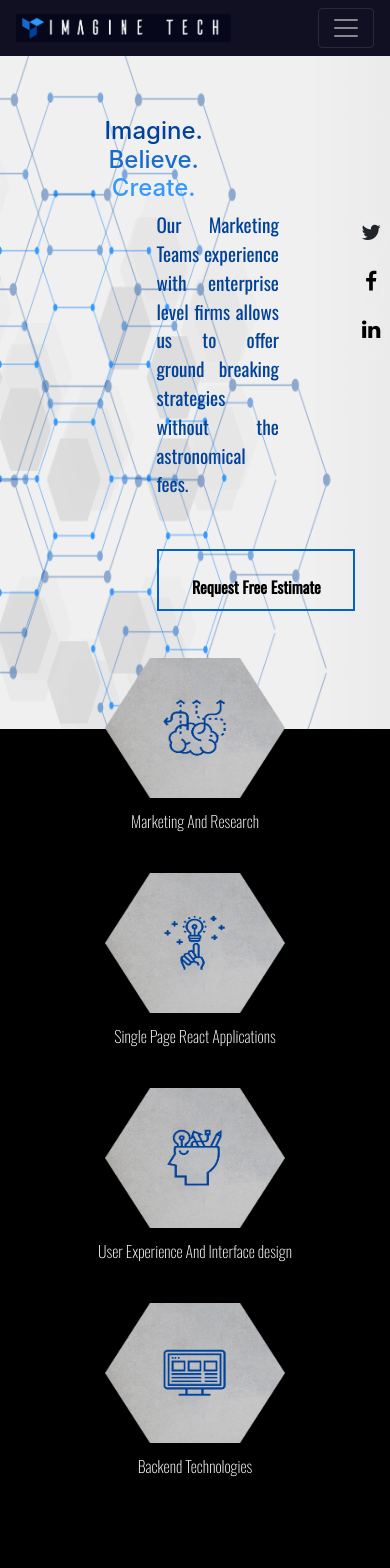
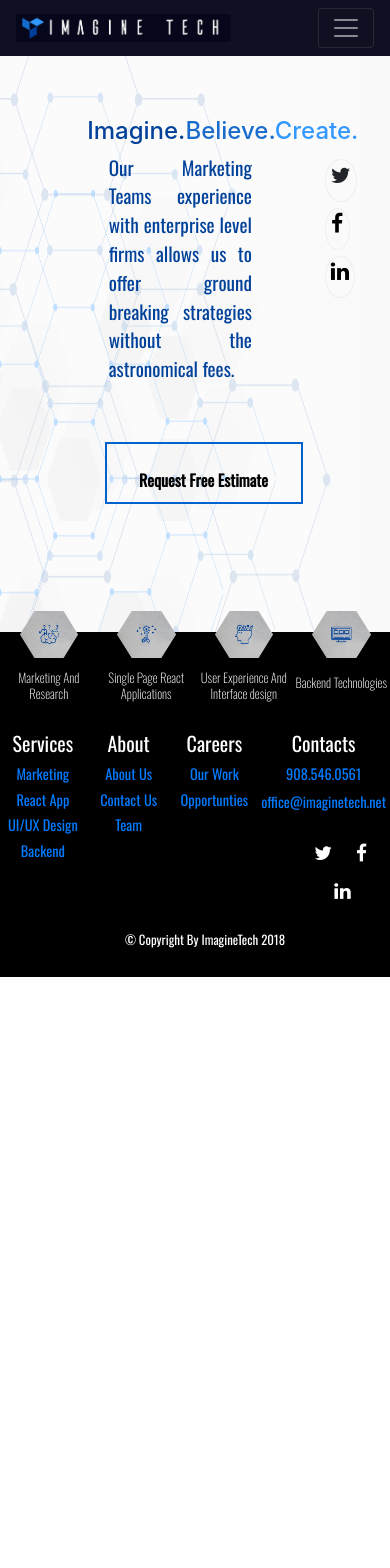
Before and after one commit to sarah1982/imagine-tech-site, an Angular app: page / in a window 390 px wide. Shown: the top 1568 px of the page. After the commit the page ends 977 px from the top, so only its background shows below. Built offline with nearby package versions, Linux system fonts and the light colour scheme.

Commit message:
Modified the files for the image-resize

```diff
--- a/src/app/footer/footer.component.css
+++ b/src/app/footer/footer.component.css
@@ -15,10 +15,13 @@
   height:100%;
   padding-top:10px;
   font-family: 'oswald','sans-serif';
-  font-size:1rem;
+  font-size:0.9rem;
 }
 .bg-footer{
   background-color: black;
+}
+.col{
+  padding:1%;
 }
 p{
   color:#fff;
@@ -62,6 +65,7 @@ h6{
   color:white;
   margin-left: 20px;
   text-align: center;
+  font-size:0.8rem;
 }
 li{
   text-align:center;
--- a/src/app/footer/footer.component.html
+++ b/src/app/footer/footer.component.html
@@ -18,7 +18,7 @@
 
           <section class="footer-top padding-top">
               <div class="row">
-                <div class="col-sm-3 col-md-3 col-lg-3 white">
+                <div class="col col-sm-3 col-md-3 col-lg-3 col-xs-3 white">
                   <h5 class="title"> Services</h5>
                   <ul class="list-unstyled">
                     <li> <a routerLink="/market">Marketing</a></li>
@@ -27,7 +27,7 @@
                     <li> <a routerLink="/backend">Backend</a></li>
                   </ul>
                 </div>
-                <div class="col-sm-3  col-md-3 col-lg-3 white">
+                <div class="col col-sm-3  col-md-3 col-lg-3 col-xs-3 white">
                   <h5 class="title">About</h5>
                   <ul class="list-unstyled">
                     <li> <a routerLink="/about"> About Us </a></li>
@@ -36,16 +36,16 @@
 
                   </ul>
                 </div>
-                <div class="col-sm-3  col-md-3 col-lg-3 white">
+                <div class="col col-sm-3  col-md-3 col-lg-3 col-xs-3 white">
                   <h5 class="title">Careers</h5>
                   <ul class="list-unstyled">
-                    <li> <a routerLink="/comingsoon">What We Do?</a></li>
+                    <li> <a routerLink="/comingsoon">Our Work</a></li>
                     <li> <a routerLink="/opportunities"> Opportunties </a></li>
 
                   </ul>
                 </div>
 
-                <div class="col-sm-3 col-md-3 col-lg-3">
+                <div class="col col-sm-3 col-md-3 col-lg-3 col-xs-3">
                   <article class="white">
                     <h5 class="title">Contacts</h5>
                     <ul class="list-unstyled">
--- a/src/app/layout/layout.component.css
+++ b/src/app/layout/layout.component.css
@@ -24,6 +24,15 @@
     .row{
       margin:0;
     }
+    .background{
+      background: #fff url("/assets/img/Background.png")no-repeat top right;
+      background-size:cover;
+      height:700px;
+      border-bottom: 3px solid rgb(51, 152, 255);
+      padding-top: 5%;
+      position: relative;
+
+    }
     #backgroundimage
   {
      height: auto;
@@ -45,6 +54,9 @@
     text-align: center;
     font-size:2em;
     padding-left: 0.5em;
+  }
+  span{
+    display: inline;
   }
   /* carousel content */
   .carousel-item {
@@ -122,7 +134,16 @@
       padding-bottom:15%;
 
     }
+    #backgroundimage{
+      opacity: 0.5;
+    }
 
+  }
+    @media (max-width:600px) and (min-width:400px) {
+
+    #backgroundimage{
+      opacity: 0.5;
+    }
   }
   @media only screen and (max-width:414px){
 
@@ -136,4 +157,7 @@
     #contact{
       font-size: 1em;
     }
+    #backgroundimage{
+      opacity: 0.3;
+    }
   }
--- a/src/app/layout/layout.component.html
+++ b/src/app/layout/layout.component.html
@@ -1,20 +1,20 @@
 
 <section class="section-intro text-center">
   <div class="container-fluid d-flex flex-column" style="min-height:50vh;">
-      <img id="backgroundimage" src="/assets/img/Background.png">
       <div class="row">
-          <h1 class="display-7 mb-6 col-7 col-xl-12 col-lg-8 col-md-6 col-sm-6 text-center">
-              <span style="color:rgb(0,65,153)" class="wow bounceInLeft" data-wow-delay="0.3s" data-wow-duration="1.5s">Imagine. </span>
-              <span style="color:rgb(26,108,204)" class="wow bounceInBottom" data-wow-delay="0.3s" data-wow-duration="1.5s">Believe. </span>
+        <img src="/assets/img/Background.png" id="backgroundimage">
+          <h1 class="display-7 mb-6  col-xl-12 col-lg-12 col-md-12 col-sm-12 text-center">
+              <span style="color:rgb(0,65,153)" class="wow bounceInLeft" data-wow-delay="0.3s" data-wow-duration="1.5s">Imagine.</span>
+              <span style="color:rgb(26,108,204)" class="wow bounceInBottom" data-wow-delay="0.3s" data-wow-duration="1.5s">Believe.</span>
               <span style="color:rgb(51,152,255)" class="wow bounceInRight" data-wow-delay="0.3s" data-wow-duration="1.5s">Create.</span>
 
           </h1>
           </div>
             <div class="row">
               <!--carousel ---->
-              <div class="col-3 col-xl-6 col-lg-6 col-md-5 col-sm-4 text-center">
+              <div class="col-1 col-xl-4 col-lg-4 col-md-2 col-sm-2 text-center">
               </div>
-            <div class="col-7 col-xl-4 col-lg-4 col-md-5 col-sm-6 text-center">
+            <div class="col-8 col-xl-6 col-lg-6 col-md-8 col-sm-8 text-center">
                 <article class="box mr-auto">
                     <div id="carousel1_indicator" class="carousel slide" data-ride="carousel">
 
--- a/src/app/main-services/main-services.component.css
+++ b/src/app/main-services/main-services.component.css
@@ -1,12 +1,23 @@
-
+.container-fluid{
+    box-sizing: border-box;
+}
 
 .bg{
     background-color: black;
 }
+.service-icon{
+    width:180px;
+    height:140px;
+}
+.col{
+    padding:3em * 1.5
+}
+
 a>img{
     position: relative;
-    top: -57%;
+    top: -40%;
 }
+
 .service-img-text{
   color:#fff;
   font-family: 'Oswald','sans-serif';
@@ -14,5 +25,42 @@ a>img{
   font-weight: 200;
   font-size: 1 rem;
   text-decoration: none;
-  top:-50%;
+  top:-30%;
 }
+@media only screen and (max-width: 900px){
+    .service-icon{
+        width:80%;
+        height:75%;
+    }
+    a>img{
+        position: relative;
+        top: -33%;
+    }
+    .service-img-text{
+        top:-28%
+    }
+}
+
+
+
+
+@media only screen and (max-width: 496px){
+    .col{
+        padding:0;
+        margin: 0;
+    }
+    .service-icon{
+        width:60%;
+        height:55%;
+    }
+    a>img{
+        position: relative;
+        top: -25%;
+    }
+    .service-img-text{
+        top:-10%;
+        padding: 0;
+        font-size:0.8em;
+    }
+
+}
--- a/src/app/main-services/main-services.component.html
+++ b/src/app/main-services/main-services.component.html
@@ -1,24 +1,24 @@
 
    <div class="container-fluid bg">
        <div class="row text-center">
-           <div class="col col-xl-3 col-lg-3 col-md-6 col-sm-6 col-xs-3 p-4">
-                <a routerLink="/market"><img class="service-icon" id="brain-storm" src="../../assets/icons/newIcons/brain-storm.png" width=180px height=140px></a>
-                <label class="col  col-xl-12 col-lg-6 col-sm-6 col-md-6 service-img-text">Marketing And Research</label>
+           <div class="col col-xl-3 col-lg-3 col-md-3 col-sm-3  head-div">
+                <a routerLink="/market"><img class="service-icon" id="brain-storm" src="../../assets/icons/newIcons/brain-storm.png"></a>
+                <label class="col  col-xl-12 col-lg-12 col-sm-12 col-md-12 service-img-text">Marketing And Research</label>
            </div>
 
 
-           <div class="col col-xl-3 col-lg-3 col-md-6 col-sm-6 col-xs-3 p-4">
-                <a routerLink="/react"><img  class="service-icon" src="../../assets/icons/newIcons/idea.png" width=180px height=140px></a>
-                <label class="col col-xl-12 col-lg-6 col-sm-6 col-md-6 service-img-text">Single Page React Applications</label>
+           <div class="col col-xl-3 col-lg-3 col-md-3 col-sm-3  head-div">
+                <a routerLink="/react"><img  class="service-icon" src="../../assets/icons/newIcons/idea.png"></a>
+                <label class="col col-xl-12 col-lg-12 col-sm-12 col-md-12 service-img-text">Single Page React Applications</label>
            </div>
-           <div class="col col-xl-3 col-lg-3 col-md-6 col-sm-6 col-xs-3 p-4">
-                <a routerLink="/userExp"><img  class="service-icon"src="../../assets/icons/newIcons/head.png" width=180px height=140px></a>
-                <label class="col col-xl-12 col-lg-6 col-sm-6 col-md-6 service-img-text">User Experience And Interface design</label>
+           <div class="col col-xl-3 col-lg-3 col-md-3 col-sm-3 head-div">
+                <a routerLink="/userExp"><img  class="service-icon"src="../../assets/icons/newIcons/head.png"></a>
+                <label class="col col-xl-12 col-lg-12 col-sm-12 col-md-12 service-img-text">User Experience And Interface design</label>
 
            </div>
-           <div class="col col-xl-3 col-lg-3 col-md-6 col-sm-6 col-xs-3 p-4">
-                <a routerLink="/backend"><img  class="service-icon" src="../../assets/icons/newIcons/web-design.png" width=180px height=140px></a>
-                <label class="col col-xl-12 col-lg-6 col-sm-6 col-md-6 service-img-text">Backend Technologies</label>
+           <div class="col col-xl-3 col-lg-3 col-md-3 col-sm-3 head-div">
+                <a routerLink="/backend"><img  class="service-icon" src="../../assets/icons/newIcons/web-design.png"></a>
+                <label class="col col-xl-12 col-lg-12 col-sm-12 col-md-12 service-img-text">Backend Technologies</label>
 
            </div>
        </div>
--- a/src/index.html
+++ b/src/index.html
@@ -3,6 +3,7 @@
 <head>
   <meta charset="utf-8">
   <meta name="viewport" content="width=device-width,initial-scale=1.0">
+  <meta name="p:domain_verify" content="2b4fa44324e7b2b0f81a0622dfaae965"/>
   <title>ImagineTech</title>
   <base href="/">
   <link href="https://fonts.googleapis.com/css?family=Oswald:200,400" rel="stylesheet">
```
Also changed, not shown: 5 other files (tests, documents, lock files or other folders).
